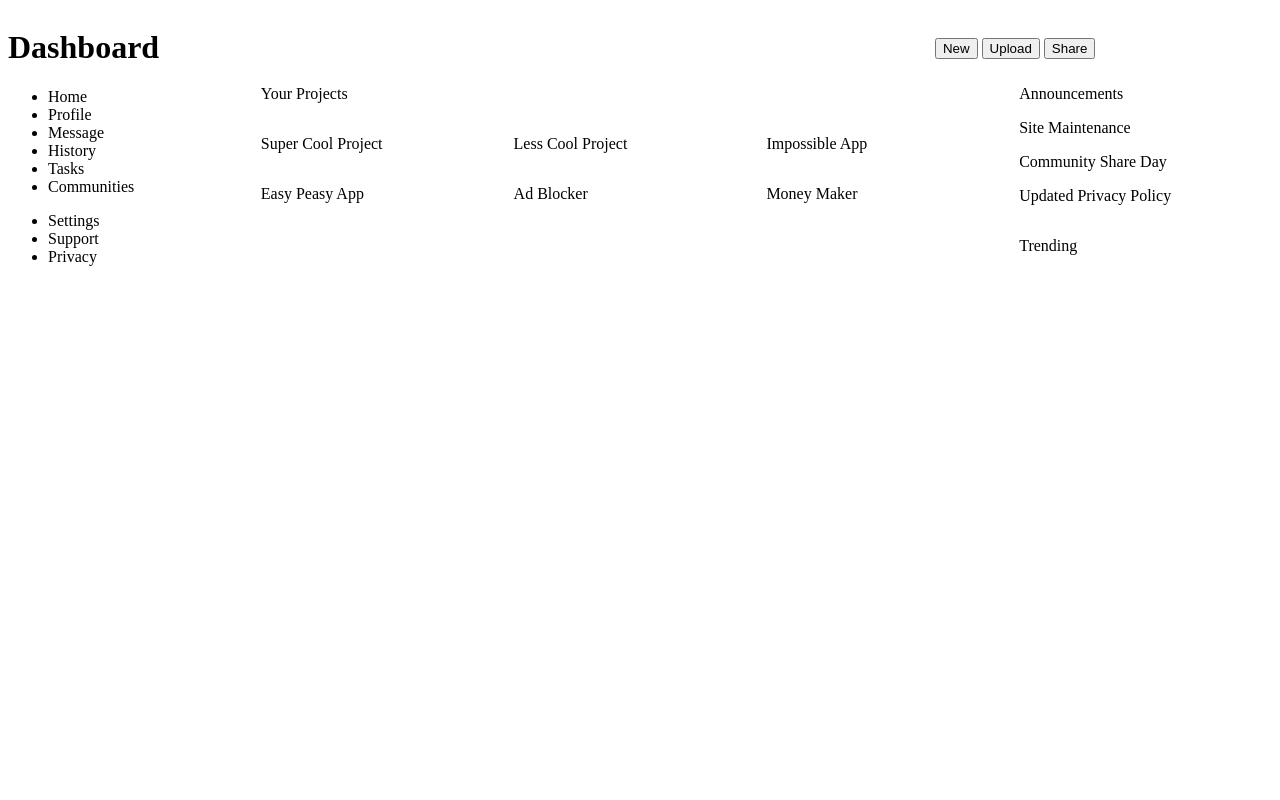
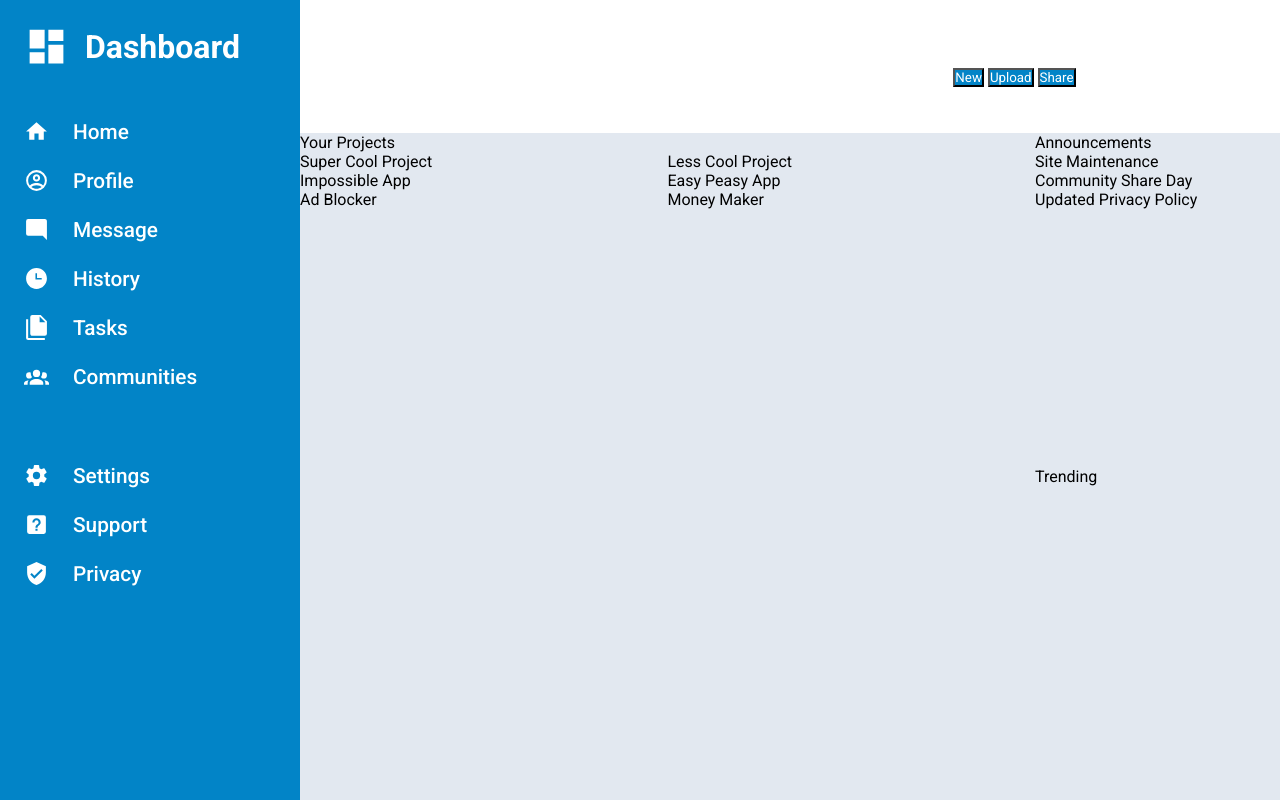
Before and after one commit to densuni/admin-dashboard, a plain HTML site: page index.html in a window 1280 px wide. Drawn offline with Linux system fonts and the light colour scheme.

Commit message:
Add style to the sidebar

```diff
--- a/index.html
+++ b/index.html
@@ -11,21 +11,51 @@
   <div class="container">
     <div class="sidebar">
       <div class="logo">
+        <img src="./images/view-dashboard.svg" alt="Dashboard icon" height="45px">
         <h1>Dashboard</h1>
       </div>
-      <div class="nav">
+      <div class="nav-top">
         <ul>
-          <li>Home</li>
-          <li>Profile</li>
-          <li>Message</li>
-          <li>History</li>
-          <li>Tasks</li>
-          <li>Communities</li>
+          <li>
+            <img src="./images/home.svg" alt="Home icon" height="25px">
+            <p>Home</p>
+          </li>
+          <li>
+            <img src="./images/account-circle-outline.svg" alt="Profile icon" height="25px">
+            <p>Profile</p>
+          </li>
+          <li>
+            <img src="./images/message-reply.svg" alt="Message icon" height="25px">
+            <p>Message</p>
+          </li>
+          <li>
+            <img src="./images/clock-time-three.svg" alt="History icon" height="25px">
+            <p>History</p>
+          </li>
+          <li>
+            <img src="./images/file-multiple.svg" alt="Tasks icon" height="25px">
+            <p>Tasks</p>
+          </li>
+          <li>
+            <img src="./images/account-group.svg" alt="Communities icon" height="25px">
+            <p>Communities</p>
+          </li>
         </ul>
+      </div>
+      <div class="nav-bottom">
         <ul>
-          <li>Settings</li>
-          <li>Support</li>
-          <li>Privacy</li>
+          <li>
+            <img src="./images/cog.svg" alt="Settings icon" height="25px">
+            <p>Settings</p>
+          </li>
+          <li>
+            <img src="./images/help-box.svg" alt="Support icon" height="25px">
+            <p>Support</p>
+          </li>
+          <li>
+            <img src="./images/shield-check.svg" alt="Privacy icon" height="25px">
+            <p>Privacy</p>
+          </li>
         </ul>
       </div>
     </div>
--- a/style.css
+++ b/style.css
@@ -1,23 +1,90 @@
+@import url('https://fonts.googleapis.com/css2?family=Roboto:wght@300;400;500;700&display=swap');
+
+:root {
+  --sidebar-bg-color: #0284c7;
+  --header-bg-color: white;
+  --main-content-bg-color: #e2e8f0;
+}
+
+* {
+  font-family: 'Roboto', sans-serif;
+  box-sizing: border-box;
+  margin: 0;
+  padding: 0;
+}
+
 .container {
+  height: 100vh;
   display: grid;
-  grid-template-columns: 1fr 4fr;
+  grid-template-columns: 300px 1fr;
   grid-template-rows: 1fr 5fr;
+  grid-template-areas:
+    'sidebar header'
+    'sidebar main-content';
 }
 
 .sidebar {
-  grid-row: 1 / 3;
+  font-size: 1.3rem;
+  font-weight: 500;
+  color: var(--header-bg-color);
+  background-color: var(--sidebar-bg-color);
+  display: flex;
+  flex-direction: column;
+  justify-content: flex-start;
+  padding: 1.5rem;
+  grid-area: sidebar;
+}
+
+.logo {
+  display: flex;
+  flex-direction: row;
+  align-items: center;
+  gap: 1rem;
+}
+
+h1 {
+  font-size: 2rem;
+}
+
+.sidebar div {
+  padding-bottom: 50px;
+}
+
+.sidebar img {
+  filter: invert(1);
+}
+
+ul {
+  list-style-type: none;
+}
+
+li {
+  display: flex;
+  flex-direction: row;
+  align-items: center;
+  padding-bottom: 1.5rem;
+  gap: 1.5rem;
 }
 
 .header {
+  background-color: var(--header-bg-color);
   display: grid;
   grid-template-columns: 2fr 1fr;
   grid-template-rows: 1fr 1fr;
+  grid-area: header;
+}
+
+button {
+  color: var(--header-bg-color);
+  background-color: var(--sidebar-bg-color);
 }
 
 .main-content {
+  background-color: var(--main-content-bg-color);
   display: grid;
   grid-template-columns: 3fr 1fr;
   grid-template-rows: 1fr 1fr;
+  grid-area: main-content;
 }
 
 .projects {
```
Also changed, not shown: images/account-circle-outline.svg (added), images/account-group.svg (added), images/clock-time-three.svg (added), images/cog.svg (added), images/file-multiple.svg (added), images/help-box.svg (added), images/home.svg (added), images/message-reply.svg (added), images/shield-check.svg (added), images/view-dashboard.svg (added).
